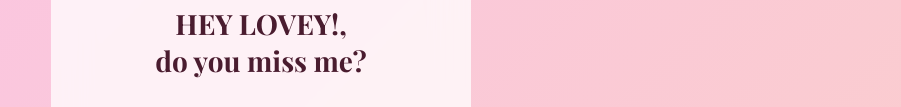
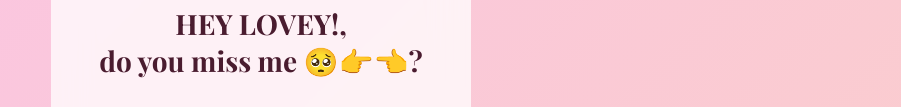
Before and after one commit to Lilith917/TTT, a plain HTML site: page index.html in a window 1280 px wide. Both pictures are taken after a click on the button "Yes 💖". Shown: the part 359-466 px from the top of the page, without its empty margins (379-1280 px from the left). Drawn offline with nearby package versions, Linux system fonts and the light colour scheme.

Commit message:
Update index.html

```diff
--- a/index.html
+++ b/index.html
@@ -85,7 +85,7 @@
 
     <div class="card">
         <div class="emoji">🐱❤️</div>
-        <h2>HEY LOVEY!,<br>do you miss me?</h2>
+        <h2>HEY LOVEY!,<br>do you miss me 🥺👉👈?</h2>
 
         <div class="buttons">
             <button id="yes">Yes 💖</button>
@@ -104,7 +104,7 @@
 
         yesBtn.addEventListener("click", () => {
             confetti();
-           alert("YAY! I KNOW YOU MISS ME, Hey lovey, happy birthday and happy monthsary my love 🤍 I know we’ve hurt each other in ways we never meant to, but even through all of that… I still choose you. I’ll keep choosing you, again and again, until all the pain fades and all that’s left is our love. On your special day, I just want you to know how sorry I am for everything, for every time I hurt you. I may not be perfect, but my love for you is real, and I promise to keep trying, to love you better every single day. Don’t be stressed to yourself, okay? Take it easy, stay relaxed, and just smile on your birthday tomorrow. I may not be there on your special day, but I’ll be thinking about you… I really miss you. I just want to hug you right now. 🤍 I don’t want anyone else, I just want a lifetime with you. I love you so much, always. 💫");
+           alert("YAY!🤗 I KNOW YOU MISS ME, Hey lovey, happy birthday and happy monthsary my love 🤍 I know we’ve hurt each other in ways we never meant to, but even through all of that… I still choose you. I’ll keep choosing you, again and again, until all the pain fades and all that’s left is our love. On your special day, I just want you to know how sorry I am for everything, for every time I hurt you. I may not be perfect, but my love for you is real, and I promise to keep trying, to love you better every single day. Don’t be stressed to yourself, okay? Take it easy, stay relaxed, and just smile on your birthday tomorrow. I may not be there on your special day, but I’ll be thinking about you… I really miss you. I just want to hug you right now. 🤍 I don’t want anyone else, I just want a lifetime with you. I love you so much, always. 💫");
 
         });
     </script>
```
